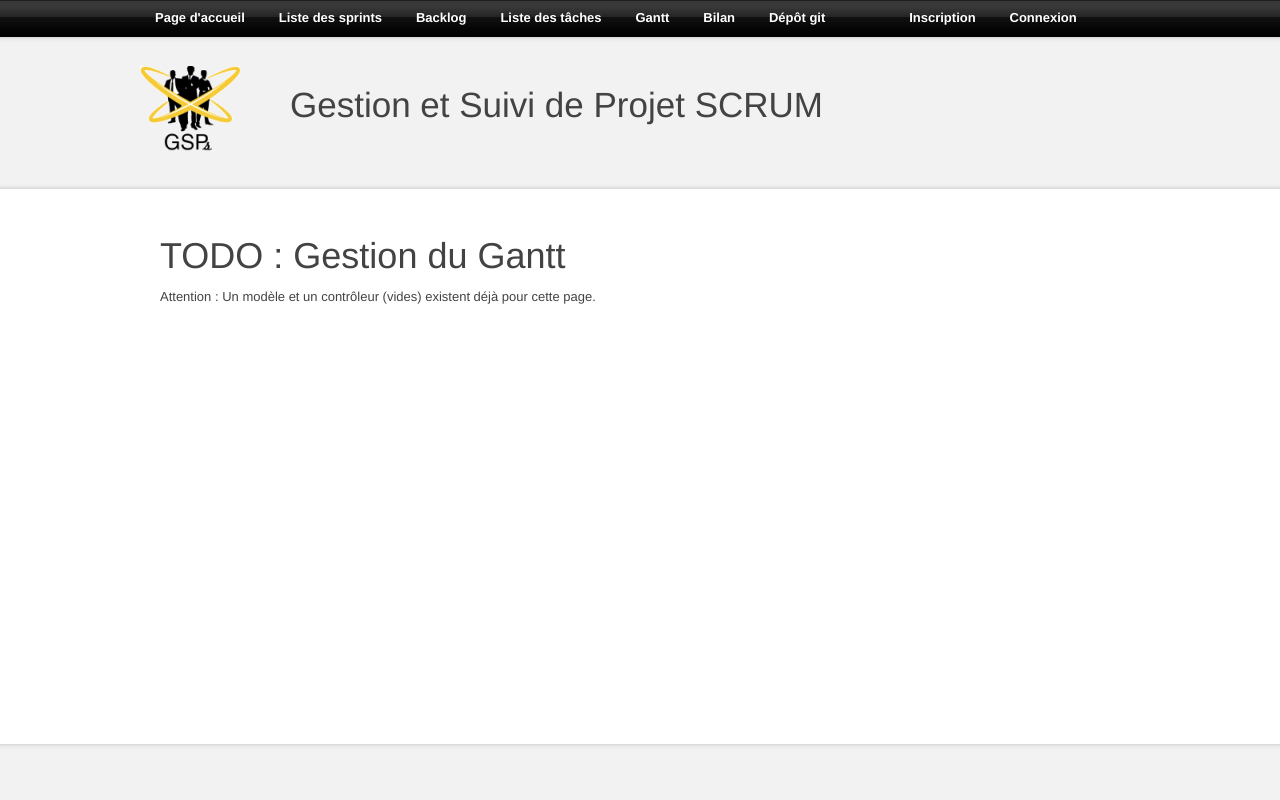
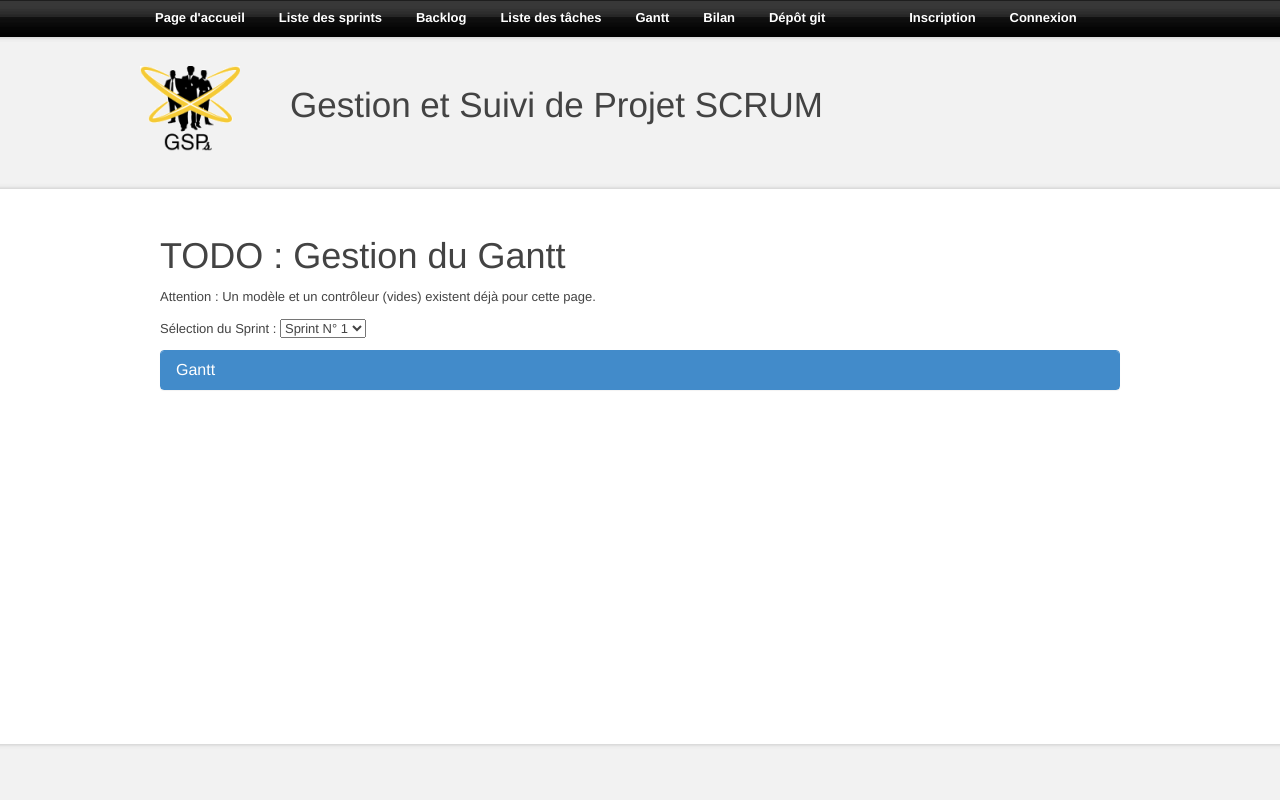
Before and after one commit to eloubrie/gestion-et-suivi-de-projets, a PHP site: page /gantt.php in a window 1280 px wide. Run offline with PHP 8.4, Linux system fonts and the light colour scheme; data comes from the database, SQL or seed files in the repository.

Commit message:
US7-T2bis : Creation de la liste des sprints

```diff
--- a/dev/src/controllers/gantt.php
+++ b/dev/src/controllers/gantt.php
@@ -1,14 +1,41 @@
 <?php
-include("models/empty.php");
+include("models/gantt.php");
 
 class ControllerGantt
 {
-	private $model;
+	private $modelGantt;
+        private $idSprint;
 
 	public function __construct()
 	{
-		$this->model = new Model();
+		$this->modelGantt = new ModelGantt();
+                $this->idSprint = 0;
 	}
+
+        public function _setSprint($idSprint){
+            $this->idSprint = $idSprint;
+        }
+
+        public function _buildSprintList(){
+            foreach($this->modelGantt->_getSprintList() as $sprint){
+                echo "<option value=".$sprint['numero_du_sprint']."> Sprint N° ".$sprint['numero_du_sprint']."</option>";
+            }
+        }
+
+        public function _buildHeader(){
+            echo "<tr>";
+            $daysNb = $this->modelGantt->_getDays($this->idSprint);
+            echo 'DaysNb = '.$daysNb;
+            $day = 1;
+            while($day <= $daysNb){
+                echo '<th>J'.$day.'</th>';
+            }
+            echo "</tr>";
+        }
+
+        public function _buildTable(){
+            echo "<th scope='row'>Error</th>";
+        }
 
 	/*
 	Implémenter ici les méthodes permettant de générer des morceaux de code html.
--- a/dev/src/gantt.php
+++ b/dev/src/gantt.php
@@ -10,4 +10,23 @@ $controllerGantt = new ControllerGantt();
 
 <p>Attention : Un modèle et un contrôleur (vides) existent déjà pour cette page.</p>
 
+<p>Sélection du Sprint : <select name = sprintNumber> <?php $controllerGantt->_buildSprintList()?> </select></p>
+
+<div class="row">
+	<section class="col-sm-12">
+		<div class="panel panel-primary">
+			<table class="table table-striped table-condensed">
+				<div class="panel-heading">
+					<h3 class="panel-title">Gantt</h3>
+				</div>
+				<thead>
+                                    <?php /*$controllerGantt->_buildHeader();*/?>
+				</thead>
+				<tbody>
+                                    <?php /*$controllerGantt->_buildTable();*/?>
+				</tbody>
+			</table>
+		</div>
+	</section>
+</div>
 <?php include("structure/bottom_page.php"); ?>
```
